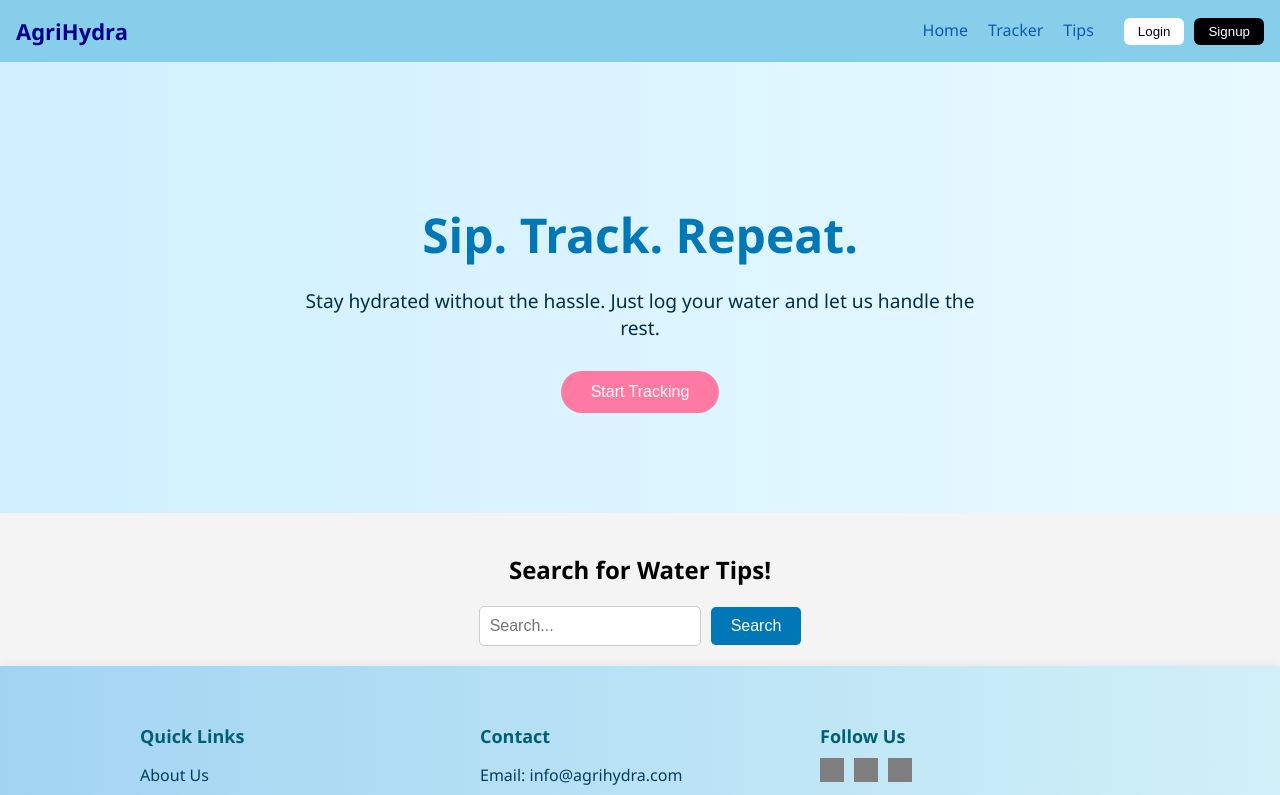
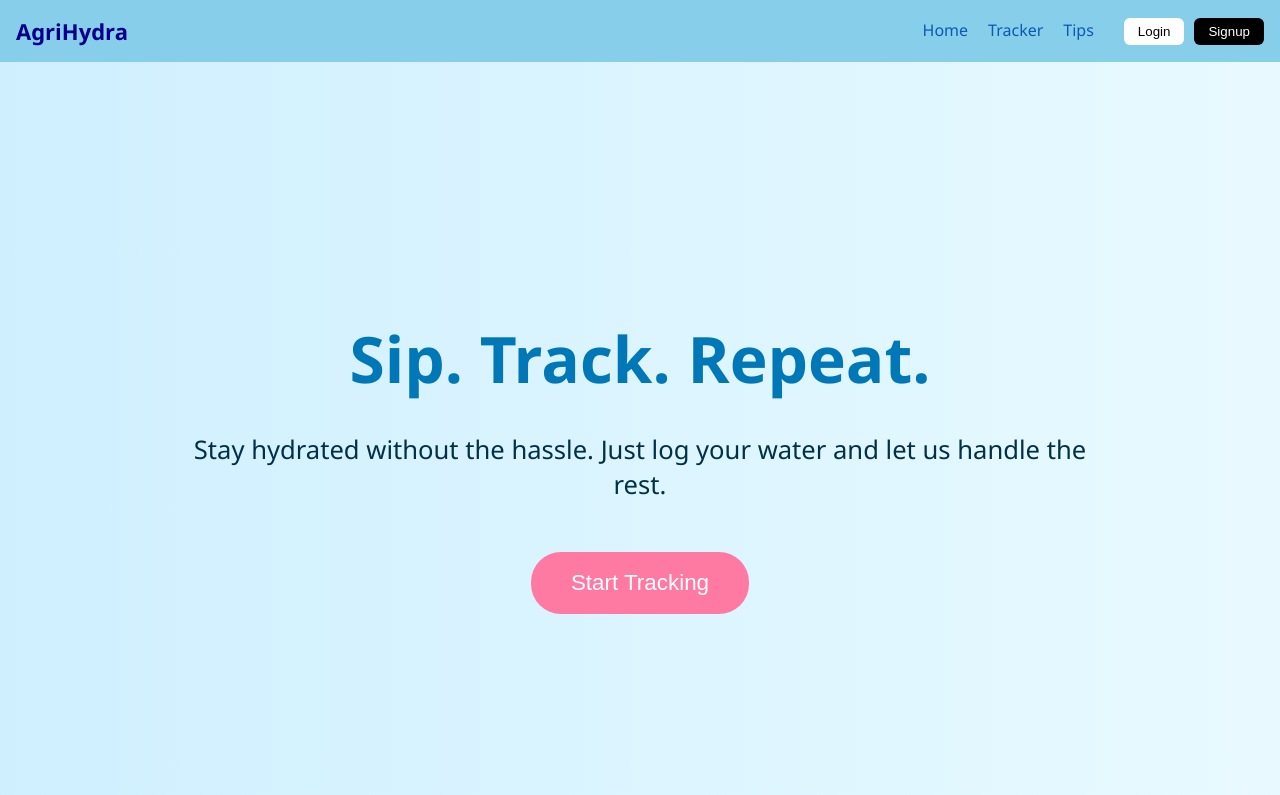
Before and after one commit to AgrimaOjha/agrihydra_capstone_project, a React (Create React App) app: page / in a window 1280 px wide. Shown: the top 795 px of the page. Built offline with nearby package versions, Linux system fonts and the light colour scheme; grey boxes are pictures that could not be loaded.

Commit message:
Update hero

```diff
--- a/src/App.css
+++ b/src/App.css
@@ -144,41 +144,28 @@ nav .signup-btn:hover {
   }
 }
 
-
-
-.hero {
-  background-color: #e8faff;
-  padding: 100px 20px;
-  text-align: center;
-}
-
-.about {
-  padding: 50px 20px;
-  background-color: #f0f8ff;
-}
-
 .hero {
   background: linear-gradient(to right, #cfefff, #e8faff);
-  padding: 100px 20px;
+  padding: 200px 40px;
   text-align: center;
   color: #00334e;
 }
 
 .hero-content {
-  max-width: 700px;
+  max-width: 900px;
   margin: 0 auto;
 }
 
 .hero h1 {
-  font-size: 3rem;
+  font-size: 4rem;
   font-weight: bold;
-  margin-bottom: 20px;
+  margin-bottom: 30px;
   color: #0077b6;
 }
 
 .hero p {
-  font-size: 1.2rem;
-  margin-bottom: 30px;
+  font-size: 1.6rem;
+  margin-bottom: 50px;
   color: #023047;
 }
 
@@ -186,9 +173,9 @@ nav .signup-btn:hover {
   background-color: #ff7aa2;
   color: white;
   border: none;
-  padding: 12px 30px;
+  padding: 18px 40px;
   border-radius: 30px;
-  font-size: 1rem;
+  font-size: 1.4rem;
   cursor: pointer;
   transition: 0.3s ease;
 }
@@ -196,6 +183,13 @@ nav .signup-btn:hover {
 .hero-btn:hover {
   background-color: #f45c94;
 }
+
+.about {
+  padding: 100px 40px;
+  background-color: #f0f8ff;
+}
+
+
 
 .search-container {
   text-align: center;
--- a/src/components/footer.jsx
+++ b/src/components/footer.jsx
@@ -13,8 +13,8 @@ export default function Footer() {
           </div>
           <div className="footer-section">
             <h3>Contact</h3>
-            <p>Email: info@agrihydra.com</p>
-            <p>Phone: +91 12345 67890</p>
+            <p>Email: agrihydra@info</p>
+            <p>Phone: +91 22222 11110</p>
           </div>
           <div className="footer-section">
             <h3>Follow Us</h3>
```
